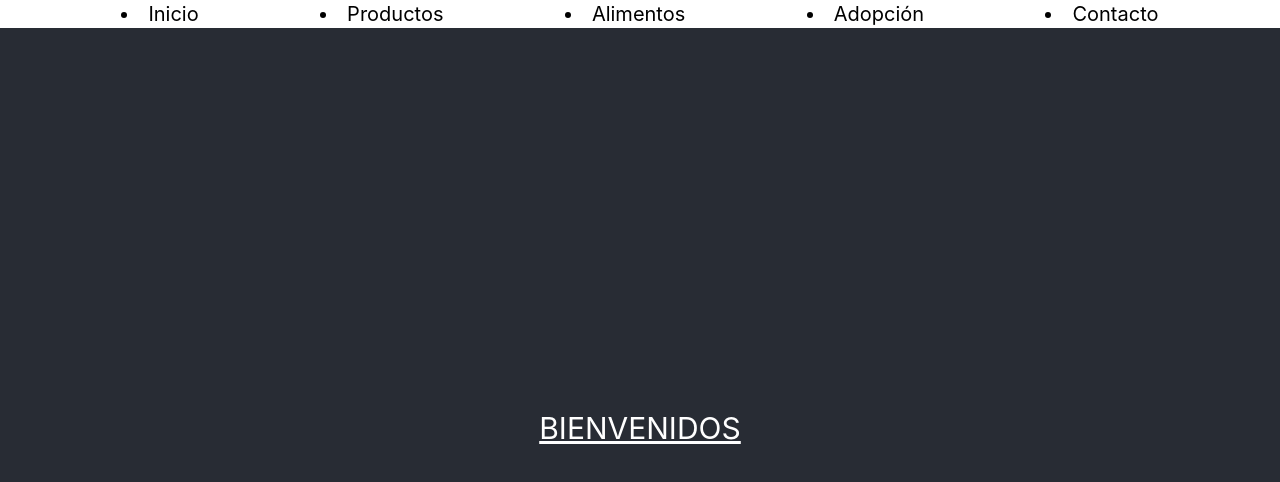
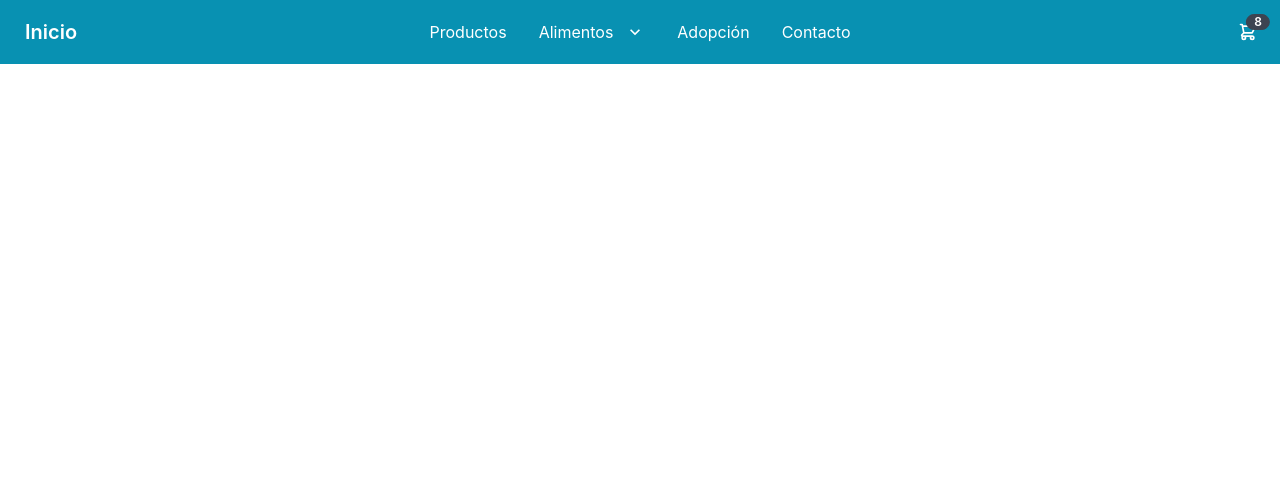
Before and after one commit to corinatt/pet_mall_app, a React (Create React App) app: page / in a window 1280 px wide. Shown: the top 482 px of the page. Built offline with nearby package versions, Linux system fonts and the light colour scheme.

Commit message:
se actualiza el Navbar

```diff
--- a/package.json
+++ b/package.json
@@ -6,6 +6,7 @@
     "@testing-library/jest-dom": "^5.16.4",
     "@testing-library/react": "^12.1.4",
     "@testing-library/user-event": "^13.5.0",
+    "daisyui": "^2.14.0",
     "react": "^18.0.0",
     "react-dom": "^18.0.0",
     "react-scripts": "5.0.0",
--- a/src/App.js
+++ b/src/App.js
@@ -1,27 +1,16 @@
 
 import './App.css';
+import DaisyNavBar from './Components/DaisyNavBar';
 import NavBar from './Components/NavBar';
 
 function App() {
   return (
     <div className="App">
-      <NavBar/>
-      <header className="App-header">
-        <h1 className='text-3xl font-bolde underline'> BIENVENIDOS</h1>
-        {/* todo lo que esta dentro del header se puede eliminar y trabajar dentro
-        <img src={logo} className="App-logo" alt="logo" />
-        <p>
-          Edit <code>src/App.js</code> and save to reload.
-        </p>
-        <a
-          className="App-link"
-          href="https://reactjs.org"
-          target="_blank"
-          rel="noopener noreferrer"
-        >
-          Learn React
-        </a>*/}
-      </header>
+      <div className='bg-gradient-to-r from-indigo-500'/>
+
+      <DaisyNavBar/>
+      {/*<NavBar/>*/}
+
     </div>
   );
 }
--- /dev/null
+++ b/src/Components/DaisyNavBar.js
@@ -0,0 +1,71 @@
+import React from 'react'
+
+const DaisyNavBar = () => {
+    return (
+        <div className="navbar  bg-cyan-600 text-primary-content">
+            <div className="navbar-start ">
+                <div className="dropdown">
+                    <label tabindex="0" className="btn btn-ghost lg:hidden">
+                        <svg xmlns="http://www.w3.org/2000/svg" className="h-5 w-5" fill="none" viewBox="0 0 24 24" stroke="currentColor"><path stroke-linecap="round" stroke-linejoin="round" stroke-width="2" d="M4 6h16M4 12h8m-8 6h16" /></svg>
+                    </label>
+                    <ul tabindex="0" className="menu menu-compact dropdown-content mt-3 p-2 shadow bg-base-100 rounded-box w-52">
+                        <li><a> Productos</a></li>
+                        <li tabindex="0">
+                            <a className="justify-between">
+                                Alimentos
+                                <svg className="fill-current" xmlns="http://www.w3.org/2000/svg" width="24" height="24" viewBox="0 0 24 24"><path d="M8.59,16.58L13.17,12L8.59,7.41L10,6L16,12L10,18L8.59,16.58Z" /></svg>
+                            </a>
+                            <ul className="p-2 bg-stone-500">
+                                <li><a>Gatos</a></li>
+                                <li><a>Perros</a></li>
+                            </ul>
+                        </li>
+                        <li><a>Adopción</a></li>
+                        <li><a>Contacto</a></li>
+                    </ul>
+                </div>
+                <a className="btn btn-ghost normal-case text-xl">Inicio</a>
+            </div>
+            <div className="navbar-center hidden lg:flex">
+                <ul className="menu menu-horizontal p-0">
+                    <li><a> Productos</a></li>
+                    <li tabindex="0">
+                        <a>
+                            Alimentos
+                            <svg className="fill-current" xmlns="http://www.w3.org/2000/svg" width="20" height="20" viewBox="0 0 24 24"><path d="M7.41,8.58L12,13.17L16.59,8.58L18,10L12,16L6,10L7.41,8.58Z" /></svg>
+                        </a>
+                        <ul className="p-2 bg-stone-500">
+                            <li><a>Gatos</a></li>
+                            <li><a>Perros</a></li>
+                        </ul>
+                    </li>
+                    <li><a>Adopción</a></li>
+                    <li><a>Contacto</a></li>
+                </ul>
+            </div>
+            <div className="navbar-end">
+                <div class="flex-none">
+                    <div class="dropdown dropdown-end">
+                        <label tabindex="0" class="btn btn-ghost btn-circle">
+                            <div class="indicator">
+                                <svg xmlns="http://www.w3.org/2000/svg" class="h-5 w-5" fill="none" viewBox="0 0 24 24" stroke="currentColor"><path stroke-linecap="round" stroke-linejoin="round" stroke-width="2" d="M3 3h2l.4 2M7 13h10l4-8H5.4M7 13L5.4 5M7 13l-2.293 2.293c-.63.63-.184 1.707.707 1.707H17m0 0a2 2 0 100 4 2 2 0 000-4zm-8 2a2 2 0 11-4 0 2 2 0 014 0z" /></svg>
+                                <span class="badge badge-sm indicator-item">8</span>
+                            </div>
+                        </label>
+                        <div tabindex="0" class="mt-3 card card-compact dropdown-content w-52 bg-base-100 shadow">
+                            <div class="card-body">
+                                <span class="font-bold text-lg">8 Items</span>
+                                <span class="text-info">Subtotal: $999</span>
+                                <div class="card-actions">
+                                    <button class="btn btn-primary btn-block">View cart</button>
+                                </div>
+                            </div>
+                        </div>
+                    </div>
+                </div>
+            </div>
+        </div>
+                )
+}
+
+                export default DaisyNavBar
--- a/tailwind.config.js
+++ b/tailwind.config.js
@@ -5,5 +5,7 @@
   theme: {
     extend: {},
   },
-  plugins: [],
+  plugins: [
+    require("daisyui")
+  ],
 }
```
Also changed, not shown: 1 other file (tests, documents, lock files or other folders).
